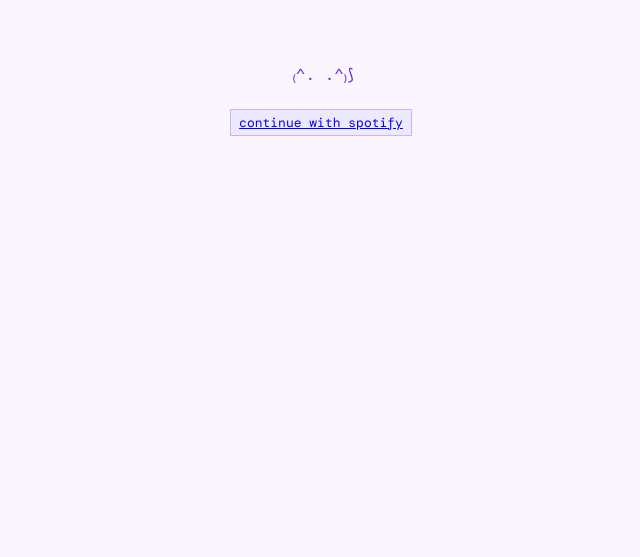
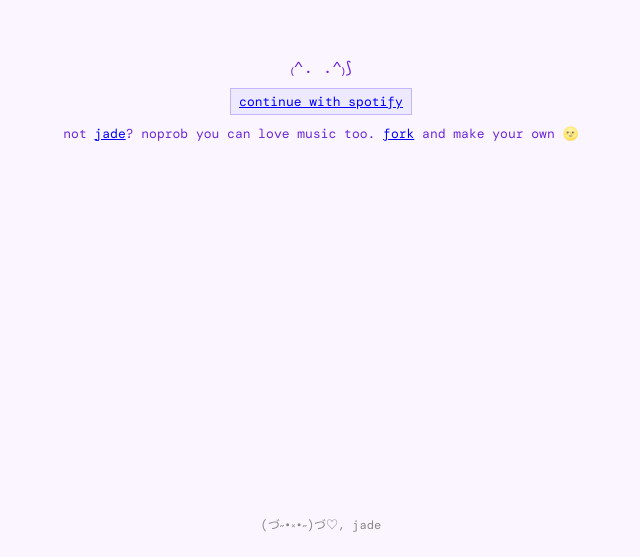
Before and after one commit to jadeshenker/jener-playlist, a Next.js app: page /login in a window 1280 px wide. Shown: the part 301-858 px from the top of the page, without its empty margins (319-959 px from the left). Before the commit the page ends 800 px from the top, so only its background shows below. Built offline with nearby package versions, Linux system fonts and the light colour scheme; no server answers; a web font is replaced by a local one.

Commit message:
footer, login page updates

```diff
--- a/app/globals.css
+++ b/app/globals.css
@@ -8,7 +8,6 @@
 
 h1 {
   font-weight: 400;
-  /* font-family: Arial, Helvetica, sans-serif; */
 }
 
 html,
@@ -21,7 +20,7 @@
 }
 
 a {
-  color: #6d28d9;
+  color: blue;
   text-decoration: underline;
 }
 
@@ -55,3 +54,11 @@
 p {
   margin: 0;
 }
+
+footer {
+  flex-shrink: 0;
+  text-align: center;
+  font-size: 0.75rem;
+  color: #888;
+  padding: 0.75rem 0;
+}
--- a/app/layout.tsx
+++ b/app/layout.tsx
@@ -1,5 +1,6 @@
 import type { Metadata } from "next"
 import { DM_Mono } from "next/font/google"
+import Footer from "@/components/footer"
 import "./globals.css"
 
 const dmMono = DM_Mono({
@@ -20,7 +21,10 @@
 }>) {
   return (
     <html lang="en" className={dmMono.variable}>
-      <body>{children}</body>
+      <body>
+        {children}
+        <Footer />
+      </body>
     </html>
   )
 }
--- a/app/login/page.tsx
+++ b/app/login/page.tsx
@@ -8,13 +8,13 @@
       alignItems: "center",
       justifyContent: "center",
       minHeight: "100vh",
-    padding: "3rem 1.5rem" }}>
-      <div style={{display: "flex"}}>
-        <p style={{marginLeft: '4px'}}>₍^. .^₎⟆</p>
-      </div>
-      <div style={{ marginTop: 24 }}>
+      padding: "3rem 1.5rem",
+      gap: "10px" }}>
+        <p>₍^. .^₎⟆</p>
         <SignInButton />
-      </div>
+        <p style={{
+          fontSize: "13px"
+        }}>not <a href="https://github.com/jadeshenker/" target="_blank">jade</a>? noprob you can love music too. <a href="https://github.com/jadeshenker/jener-playlist/" target="_blank">fork</a> and make your own 🌝</p>
     </main>
   )
 }
--- /dev/null
+++ b/components/footer.tsx
@@ -0,0 +1,7 @@
+export default function Footer() {
+  return (
+    <footer>
+      <p><span title="with love,">(づ˶•༝•˶)づ♡,</span> jade</p>
+    </footer>
+  );
+}
```
